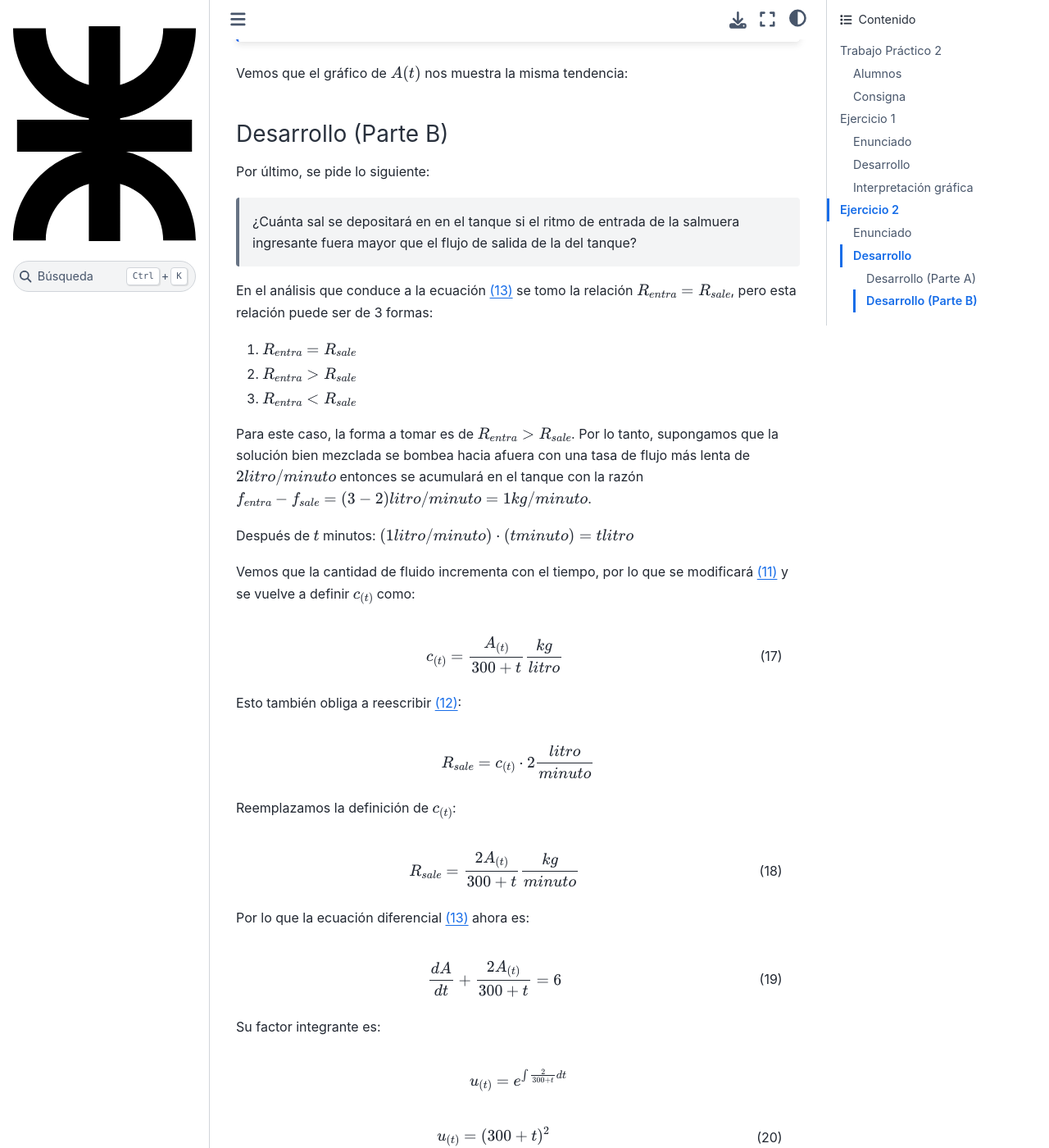
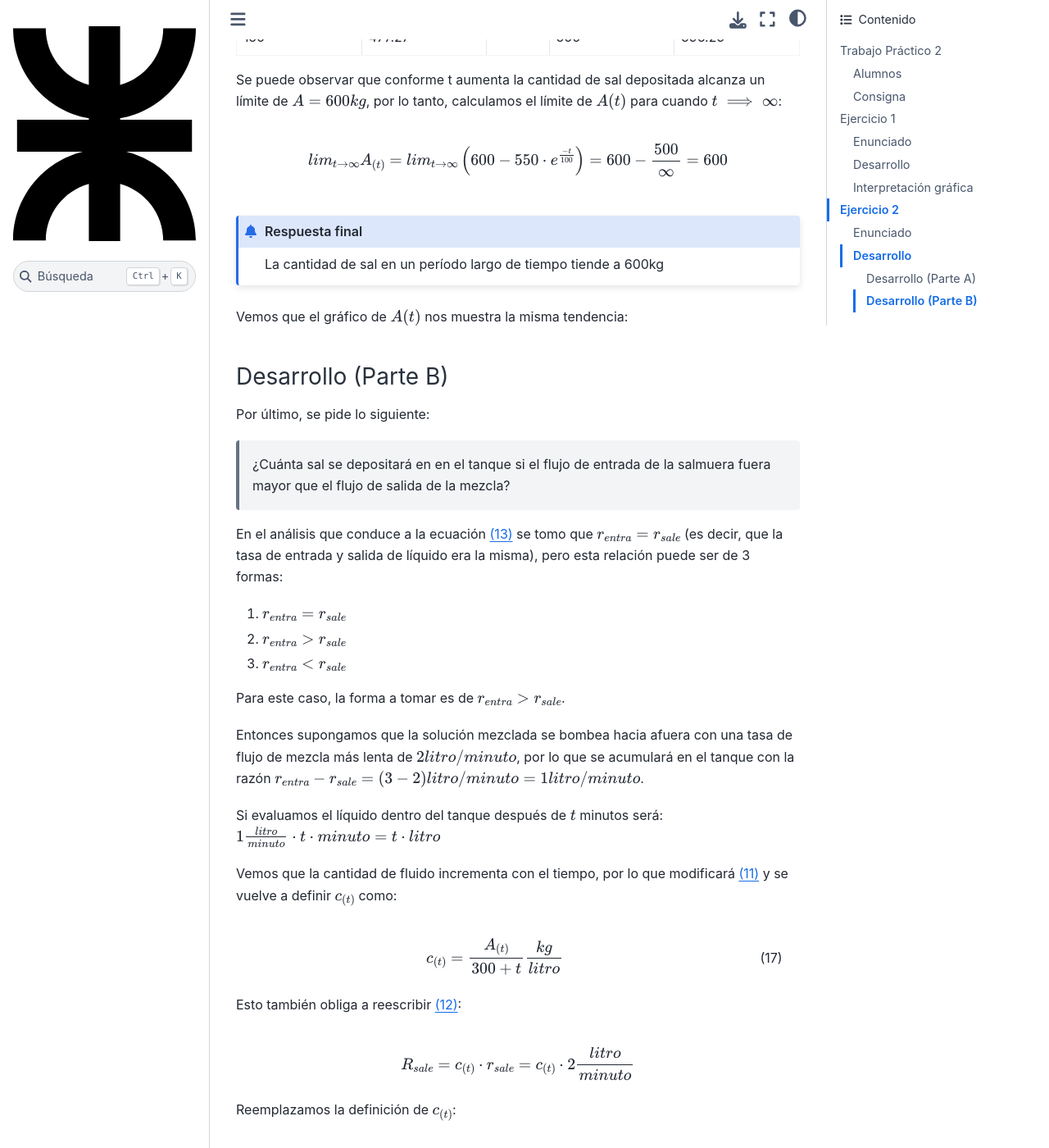
Before and after one commit to gorandp/am2_tp2, a Sphinx documentation site: the page built from docs/index.rst, in a window 1280 px wide and 1400 px high, scrolled down 12037 px. Shown: the whole window at 82% size. Built offline with Sphinx 7.4.7 and the Sphinx Book theme 1.1.4, drawn with Linux system fonts in a browser that asks for light colours; some of the changed text lies outside the part shown.

Commit message:
problema 2 update

```diff
--- a/docs/index.rst
+++ b/docs/index.rst
@@ -339,11 +339,11 @@ En este caso, la salmuera ingresante tiene una concentración de 2kg/litro de
 sal. El ritmo con que ingresa es de 3 litros/minuto.
 
 Además de demostrar lo mencionado previamente, se quiere averiguar si hay una
-tendencia en la cantidad de sal en un período largo de tiempo, y si la hay,
-saber su valor.
+tendencia en la cantidad de sal dentro del tanque en un período largo de
+tiempo, y si la hay, saber su valor.
 
-Por ultimo, ¿Cuánta sal se depositará en en el tanque si el ritmo de entrada
-de la salmuera ingresante fuera mayor que el flujo de salida de la del tanque?
+Por ultimo, ¿Cuánta sal se depositará en en el tanque si el flujo de entrada
+de la salmuera fuera mayor que el flujo de salida de la mezcla?
 
 
 .. figure:: _static/tanque.png
@@ -399,8 +399,8 @@ Como la solución que sale del tanque lo hace con la misma intensidad que con
 la que entra, la cantidad de litros de salmuera en el tanque al tiempo
 :math:`t` es una constante de 300 litros.
 
-Sea :math:`c_{(t)}` la concentración de la sal en el tanque así como en el
-flujo de salida, y queda definida de la siguiente manera:
+Sea :math:`c_{(t)}` la concentración de la sal en el tanque así como en la
+mezcla de salida, y queda definida de la siguiente manera:
 
 .. math::
    :label: def-concentracion-tanque
@@ -410,7 +410,7 @@ flujo de salida, y queda definida de la siguiente manera:
 Recordemos que :math:`A(t)`  es la **cantidad** de sal dentro del tanque
 en un tiempo :math:`t`.
 
-Luego, la razón de salida :math:`R_{sale}`, muy similar a la razón de
+Luego, la razón de salida de sal :math:`R_{sale}`, muy similar a la razón de
 entrada, es el producto de la concentración de sal en el tanque y el flujo
 de salida de la solución. Estas magnitudes valen :math:`c_{(t)}` y
 :math:`3 \frac {litro}{minuto}`, es decir:
@@ -446,14 +446,16 @@ Vemos que todos los términos, en ambos miembros, poseen las mismas unidades
 tanto, para simplificar el cálculo, dejaremos de mencionarlas de ahora en
 más, a no ser que sea necesario explicitarlas. Entonces:
 
-.. math::
-   :label: ec-dif-mod-mat
+.. admonition:: Modelo matemático del problema planteado
 
-   \frac {dA}{dt} + \frac { A_{(t)} }{100} = 6
+   La siguiente ecuación es la **modelización matemática** del
+   problema planteado, la cual es una **ecuación diferencial lineal de primer
+   orden**.
 
-La ecuación :math:numref:`ec-dif-mod-mat` es la **modelización matemática** del
-problema planteado, la cual es una **ecuación diferencial lineal de primer
-orden**.
+   .. math::
+      :label: ec-dif-mod-mat
+
+      \frac {dA}{dt} + \frac { A_{(t)} }{100} = 6
 
 Para encontrar la función solución :math:`A(t)` se utiliza método del
 factor integrante. Según :math:numref:`ec-dif-mod-mat` se definen:
@@ -512,13 +514,15 @@ Integramos ambos miembros:
 
 Tal que :math:`C` es una constante de integración.
 
-Por último, despejando :math:`A(t)`, obtenemos la **solución general** de la
-ecuación diferencial ordinaria de primer orden:
+.. admonition:: Solución general
 
-.. math::
-   :label: solucion-tanque-general
+   Por último, despejando :math:`A(t)`, obtenemos la **solución general** de la
+   ecuación diferencial ordinaria de primer orden:
 
-   A_{(t)} = 600 + C · e^{\frac {-t}{100}}
+   .. math::
+      :label: solucion-tanque-general
+
+      A_{(t)} = 600 + C · e^{\frac {-t}{100}}
 
 Por la condición inicial dada en el enunciado, sabemos que :math:`A(t=0) = 50`.
 Sustituimos esta condición inicial en :math:numref:`solucion-tanque-general`:
@@ -531,15 +535,18 @@ Sustituimos esta condición inicial en :math:numref:`solucion-tanque-general`:
 
    -550 = C · 1 \implies C = -550
 
-Reemplazamos en :math:numref:`solucion-tanque-general`:
 
-.. math::
-   :label: solucion-tanque-particular
+.. admonition:: Solución particular
 
-   A_{(t)} = 600 - 550 · e^{\frac {-t}{100}}
+   Reemplazamos :math:`C`  en :math:numref:`solucion-tanque-general` y
+   obtenemos la **solución particular** de nuestro modelo planteado
+   inicialmente:
 
-Y obtenemos :math:numref:`solucion-tanque-particular` que es la **solución
-particular** de nuestro modelo planteado inicialmente.
+   .. math::
+      :label: solucion-tanque-particular
+
+      A_{(t)} = 600 - 550 · e^{\frac {-t}{100}}
+
 
 Ahora, resolveremos la primer incógnita de nuestro problema, y es, si hay o no
 una tendencia en la cantidad de sal depositada pasado un período largo de
@@ -586,7 +593,7 @@ de :math:`A(t)` para cuando :math:`t \implies \infty`:
    e^{\frac {-t}{100}} \right) = 600 - \frac {500}{\infty} = 600
 
 
-.. admonition:: Resultado final
+.. admonition:: Respuesta final
 
    La cantidad de sal en un período largo de tiempo tiende a 600kg
 
@@ -602,26 +609,28 @@ Desarrollo (Parte B)
 
 Por último, se pide lo siguiente:
 
-  ¿Cuánta sal se depositará en en el tanque si el ritmo de entrada
-  de la salmuera ingresante fuera mayor que el flujo de salida de la del
-  tanque?
+  ¿Cuánta sal se depositará en en el tanque si el flujo de entrada
+  de la salmuera fuera mayor que el flujo de salida de la mezcla?
 
 En el análisis que conduce a la ecuación :math:numref:`ec-dif-mod-mat` se tomo
-la relación :math:`R_{entra} = R_{sale}`, pero esta relación puede ser de 3
-formas:
+que :math:`r_{entra} = r_{sale}` (es decir, que la tasa de entrada y salida de
+líquido era la misma), pero esta relación puede ser de 3 formas:
 
-#. :math:`R_{entra} = R_{sale}`
-#. :math:`R_{entra} > R_{sale}`
-#. :math:`R_{entra} < R_{sale}`
+#. :math:`r_{entra} = r_{sale}`
+#. :math:`r_{entra} > r_{sale}`
+#. :math:`r_{entra} < r_{sale}`
 
-Para este caso, la forma a tomar es de :math:`R_{entra} > R_{sale}`. Por lo
-tanto, supongamos que la solución bien mezclada se bombea hacia afuera con una
-tasa de flujo más lenta de :math:`2 litro/minuto` entonces se acumulará en el
-tanque con la razón :math:`f_{entra} - f_{sale} = (3-2) litro/minuto = 1 kg/minuto`.
+Para este caso, la forma a tomar es de :math:`r_{entra} > r_{sale}`.
 
-Después de :math:`t` minutos: :math:`(1 litro/minuto) · (t minuto) = t litro`
+Entonces supongamos que la solución mezclada se bombea hacia afuera con una
+tasa de flujo de mezcla más lenta de :math:`2 litro/minuto`, por lo que se
+acumulará en el tanque con la razón
+:math:`r_{entra} - r_{sale} = (3-2) litro/minuto = 1 litro/minuto`.
 
-Vemos que la cantidad de fluido incrementa con el tiempo, por lo que se
+Si evaluamos el líquido dentro del tanque después de :math:`t` minutos será:
+:math:`1 \frac {litro}{minuto} · t · minuto = t · litro`
+
+Vemos que la cantidad de fluido incrementa con el tiempo, por lo que
 modificará :math:numref:`def-concentracion-tanque` y se vuelve a definir
 :math:`c_{(t)}` como:
 
@@ -634,7 +643,7 @@ Esto también obliga a reescribir :math:numref:`def-r-sale`:
 
 .. math::
 
-   R_{sale} = c_{(t)} · 2 \frac {litro}{minuto}
+   R_{sale} = c_{(t)} · r_{sale} = c_{(t)} · 2 \frac {litro}{minuto}
 
 Reemplazamos la definición de :math:`c_{(t)}`:
 
@@ -643,14 +652,16 @@ Reemplazamos la definición de :math:`c_{(t)}`:
 
    R_{sale} = \frac { 2 A_{(t)} }{300 + t} \frac {kg}{minuto}
 
-Por lo que la ecuación diferencial :math:numref:`ec-dif-mod-mat` ahora es:
+.. admonition:: Modelo matemático nuevo
 
-.. math::
-   :label: ec-dif-mod-mat-nueva
+   La ecuación diferencial :math:numref:`ec-dif-mod-mat` ahora es
 
-   \frac {dA}{dt} + \frac { 2 A_{(t)} }{300 + t} = 6
+   .. math::
+      :label: ec-dif-mod-mat-nueva
 
-Su factor integrante es:
+      \frac {dA}{dt} + \frac { 2 A_{(t)} }{300 + t} = 6
+
+Aplicando el mismo método de resolución, vemos que su factor integrante es:
 
 .. math::
 
```
Also changed, not shown: 5 other files.
